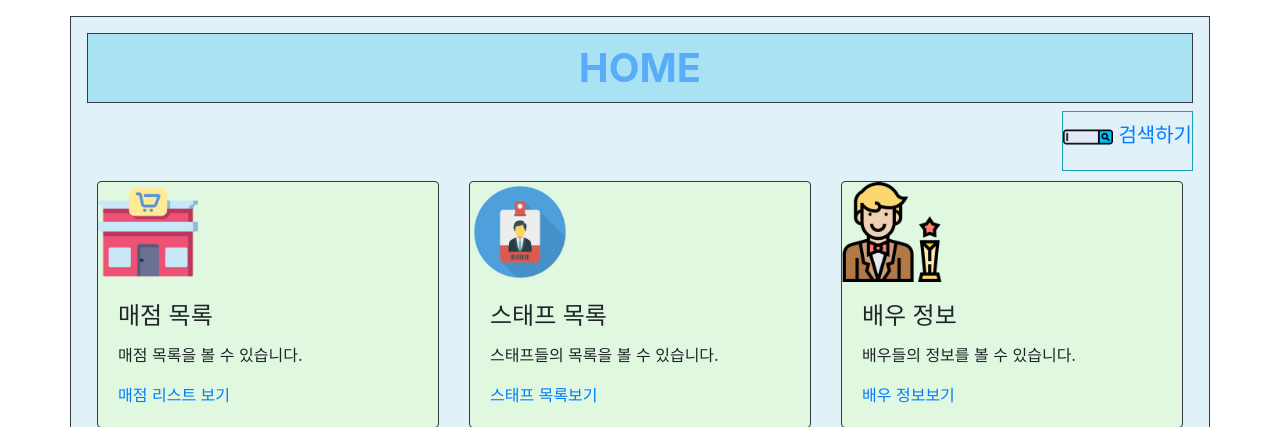
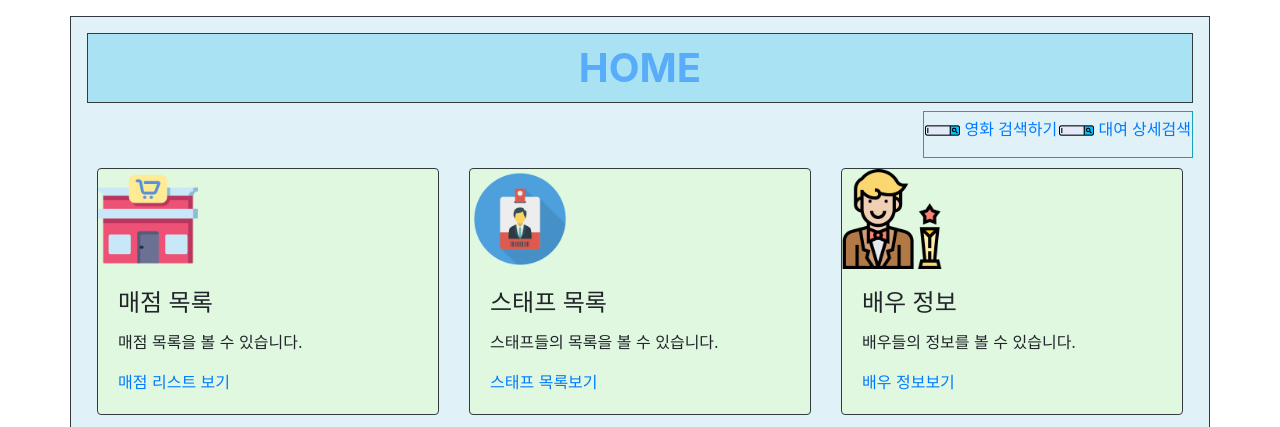
Before and after one commit to DamD-O/sakila, a Java web app: page / in a window 1280 px wide. Shown: the top 427 px of the page. Run offline with Tomcat 11, a stand-in JSP engine, Linux system fonts and the light colour scheme.

Commit message:
김예담 : index파일 -> rental검색 링크 추가

```diff
--- a/sakila/src/main/webapp/index.jsp
+++ b/sakila/src/main/webapp/index.jsp
@@ -11,12 +11,22 @@
 <div class="container p-3 my-3 border border-dark" style= "background-color:#E0F2F7">
 	<h1 class="font-weight-bold text-center border border-dark" style="padding: 10px; background-color:#A9E2F3 ; color: #58ACFA">HOME</h1>
 		<div class="clearfix">
-			<span class="float-right border border-info">
-				<h5 class="text-right">
-					<img src="<%=request.getContextPath()%>/img/search.png" width="50px" >
-					<a href="<%=request.getContextPath()%>/search/filmSearchForm.jsp">검색하기</a>
-				</h5>
-			</span>
+			<table class="float-right border border-info">
+				<tr>
+					<td>
+						<h6 class="text-right">
+						<img src="<%=request.getContextPath()%>/img/search.png" width="35px" >
+						<a href="<%=request.getContextPath()%>/search/filmSearchForm.jsp">영화 검색하기</a>
+						</h6>
+					</td>
+					<td>
+						<h6 class="text-right">
+						<img src="<%=request.getContextPath()%>/img/search.png" width="35px" >
+						<a href="<%=request.getContextPath()%>/search/rentalSearchForm.jsp">대여 상세검색</a>
+						</h6>
+					</td>
+				</tr>
+			</table>
 		</div>
 	<div class="card-deck" style="padding: 10px">
 		<div class="card border border-dark" style= "background-color:#E0F8E0" >
```
